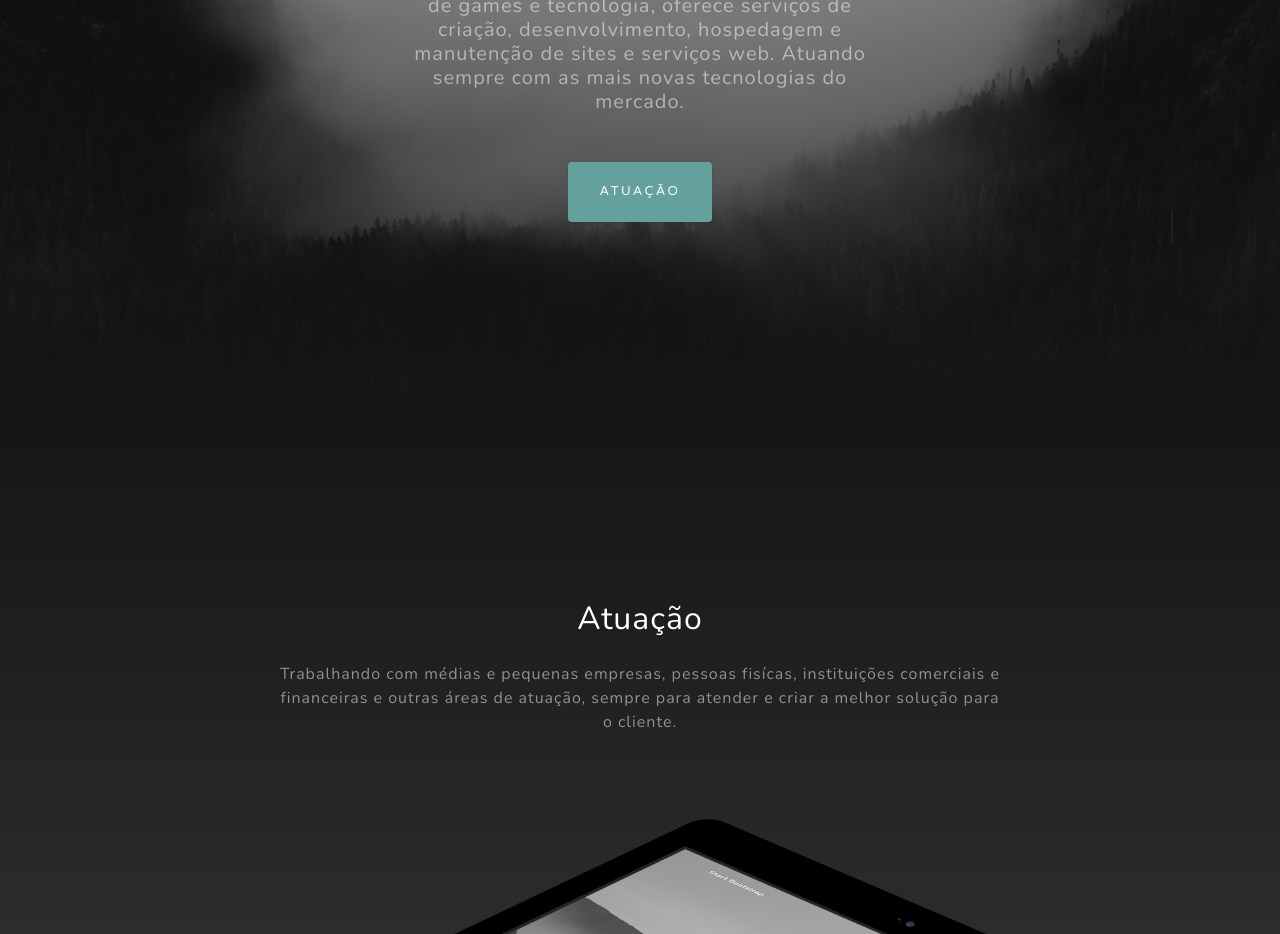
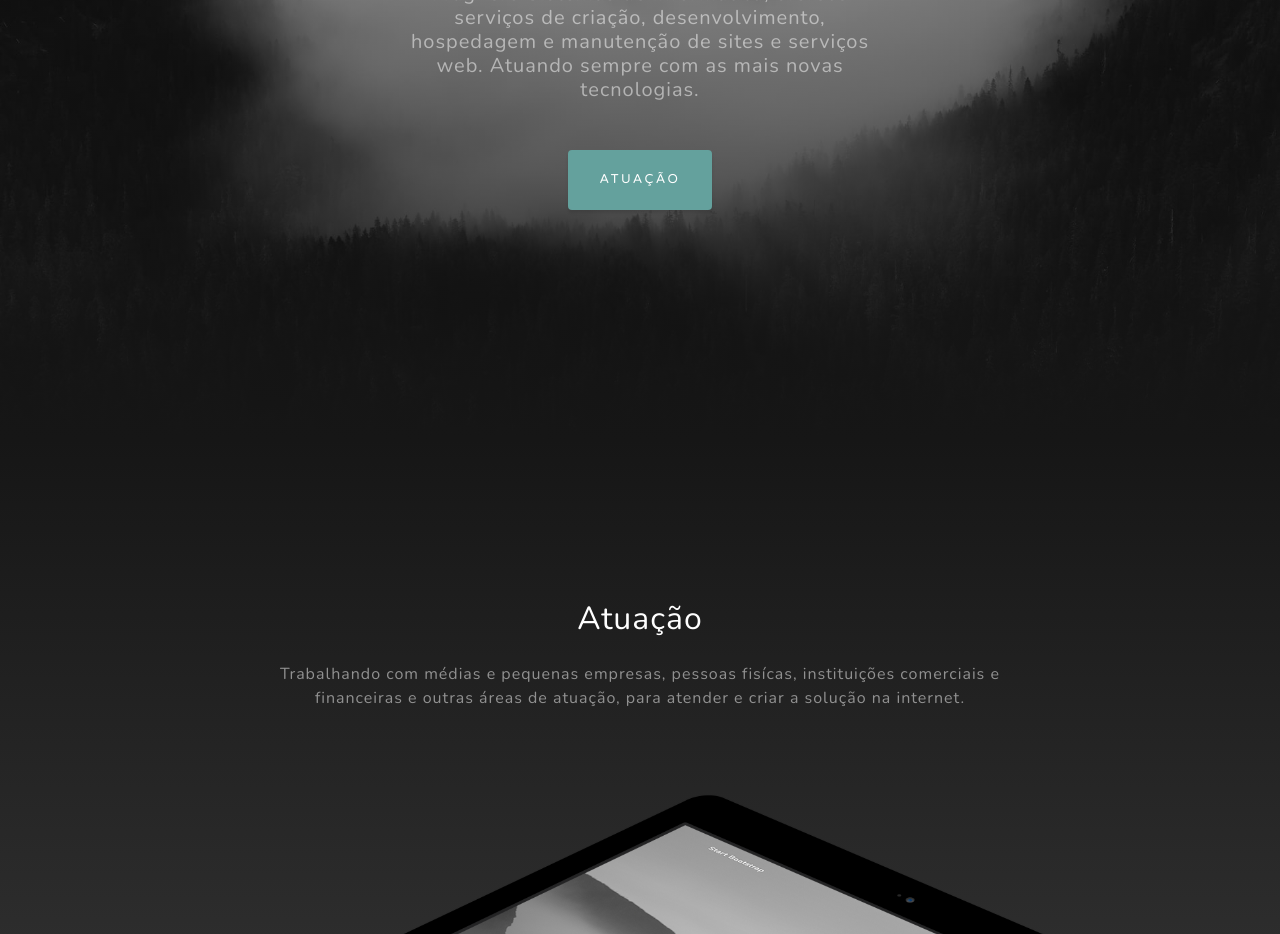
Before and after one commit to fragzero/fragzero.github.io, a plain HTML site: page index.html in a window 1280 px wide. Shown: the part 360-1294 px from the top of the page. Drawn offline with nearby package versions, Linux system fonts and the light colour scheme.

Commit message:
update description

```diff
--- a/index.html
+++ b/index.html
@@ -56,7 +56,7 @@
     <div class="container d-flex h-100 align-items-center">
       <div class="mx-auto text-center">
         <h1 class="mx-auto my-0 text-uppercase">FragZero</h1>
-        <h2 class="text-white-50 mx-auto mt-2 mb-5">FragZero Sistemas de Informática, além de blog de games e tecnologia, oferece serviços de criação, desenvolvimento, hospedagem e manutenção de sites e serviços web. Atuando sempre com as mais novas tecnologias do mercado.</h2>
+        <h2 class="text-white-50 mx-auto mt-2 mb-5">FragZero Sistemas de Informática, oferece serviços de criação, desenvolvimento, hospedagem e manutenção de sites e serviços web. Atuando sempre com as mais novas tecnologias.</h2>
         <a href="#about" class="btn btn-primary js-scroll-trigger">Atuação</a>
       </div>
     </div>
@@ -68,7 +68,7 @@
       <div class="row">
         <div class="col-lg-8 mx-auto">
           <h2 class="text-white mb-4">Atuação</h2>
-          <p class="text-white-50">Trabalhando com médias e pequenas empresas, pessoas fisícas, instituições comerciais e financeiras e outras áreas de atuação, sempre para atender e criar a melhor solução para o cliente.</p>
+          <p class="text-white-50">Trabalhando com médias e pequenas empresas, pessoas fisícas, instituições comerciais e financeiras e outras áreas de atuação, para atender e criar a solução na internet.</p>
         </div>
       </div>
       <img src="img/ipad.png" class="img-fluid" alt="">
```
